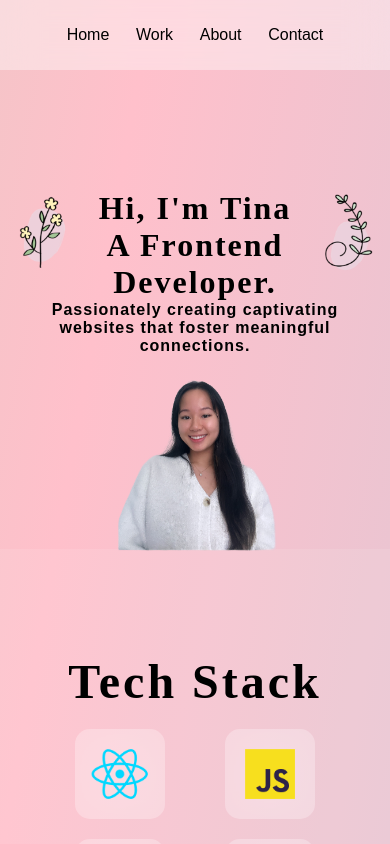
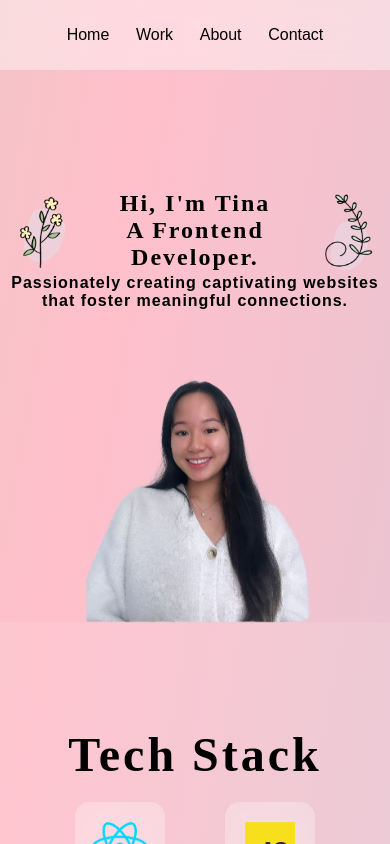
Before and after one commit to twentyfive21/portfolio-react, a React (Vite) app: page / in a window 390 px wide. Shown: the top 844 px of the page. Built offline with nearby package versions, Linux system fonts and the light colour scheme; a web font is replaced by a local one.

Commit message:
changed font size for media queries

```diff
--- a/src/components/Intro/Intro.css
+++ b/src/components/Intro/Intro.css
@@ -108,11 +108,11 @@ h3 {
 }
 @media (max-width: 450px) {
     h1 {
-        font-size: 2rem;
+        font-size: 1.5rem;
     }
     h3 {
         font-size: 1rem;
-        padding: 0px 20px;
+        padding: 0px 10px;
     }
     .flowers {
         height: 10vh;
@@ -122,7 +122,7 @@ h3 {
     }
     .intro-pic {
         margin-top: -80px;
-        height: 330px;
-        margin-bottom: -56px;
+        height: 470px;
+        margin-bottom: -78px;
     }
 }
```
